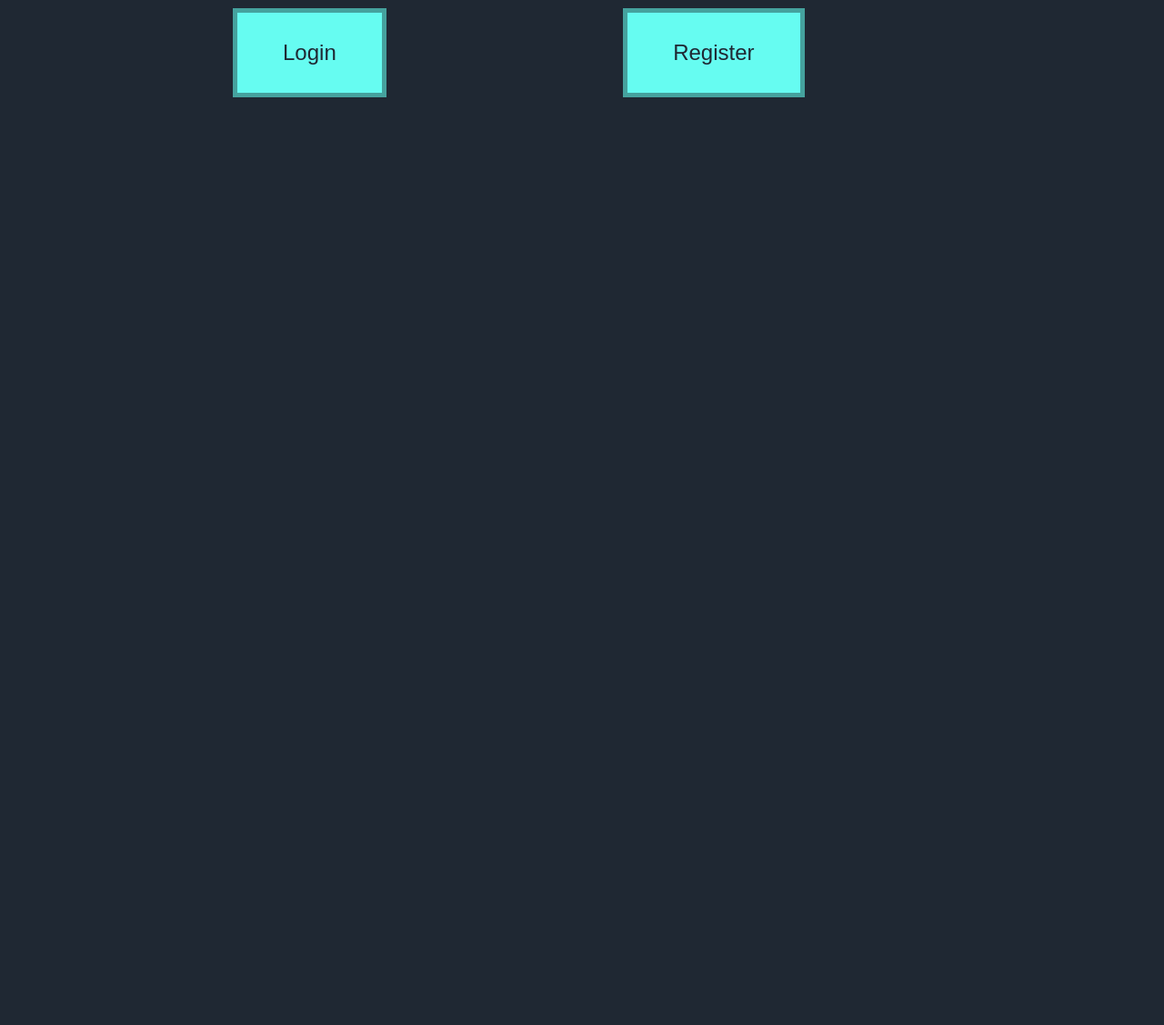
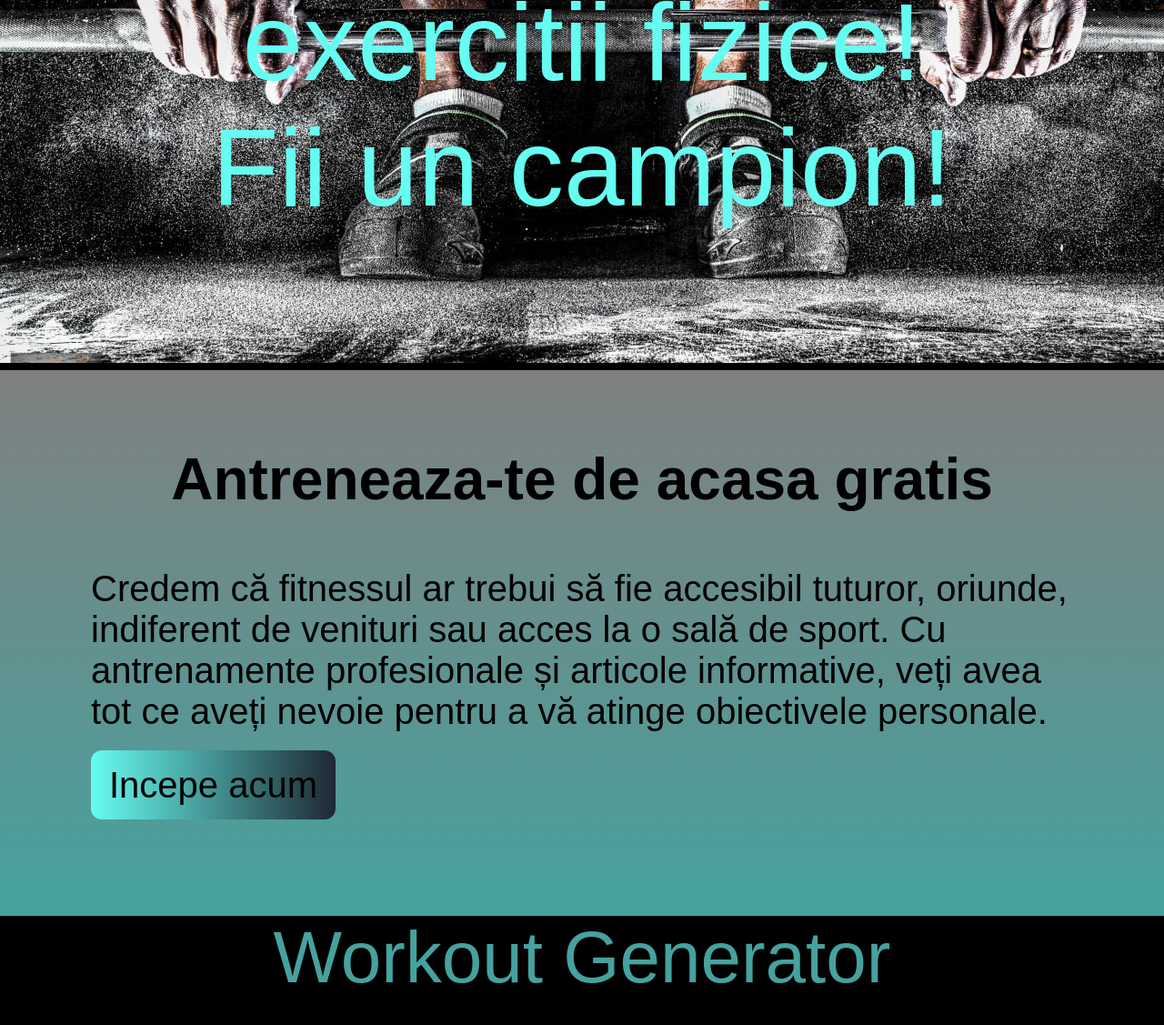
Before and after one commit to lucadani7/ProiectTehnologiiWeb, a PHP site: page / in a window 1280 px wide. Shown: the part 441-1568 px from the top of the page at 91% size. Before the commit the page ends 548 px from the top, so only its background shows below. Run offline with PHP 8.4, Linux system fonts and the light colour scheme.

Commit message:
index page

```diff
--- a/index.html
+++ b/index.html
@@ -8,53 +8,33 @@
     <title>Workout Generator</title>
 </head>
 <body>
-    <header>
-        <ul>
-            <li><a href="index.html">HOME</a></li>
-            <li><a href="login.php">LOGIN</a></li>
-            <li><a href="register.php">REGISTER</a></li>
-            <li class="logo"><img src="disc.jpg" class="logo-img"></li>
-        </ul>
-    </header>
+    <ul class="meniu">
+        <li><a href="index.html">HOME</a></li>
+        <li><a href="login.php">LOGIN</a></li>
+        <li><a href="register.php">REGISTER</a></li>
+    </ul>
 
     <main>
-
         <div class="div-img">
-            <img src="https://cdn.pixabay.com/photo/2017/08/24/21/41/tartan-track-2678544__340.jpg">
-            <div class="mid">
-                <div class="div-txt">
-                    <p>Varsta nu este o bariera, este o limita ce o pui in mintea ta!</p>
-                </div>
-            </div>
-        </div>
-        <div class="div-img">
-            <img src="https://cdn.pixabay.com/photo/2017/08/07/14/02/people-2604149__340.jpg">
-            <div class="mid">
-                <div class="div-txt">
-                    <p>Nu renunta! Sufera acum si traieste tot restul vietii tale ca un campion!</p>
-                </div>
-            </div>
-        </div>
-        <div class="div-img">
-            <img src="https://cdn.pixabay.com/photo/2020/11/24/18/19/cat-5773481__340.jpg">
-            <div class="mid">
-                <div class="div-txt">
-                    <p>Succesul se afla acolo unde pregatirea si oportunitatea se intalnesc!</p>
-                </div>
-            </div>
-        </div>
-        <div class="div-img">
-            <img src="https://cdn.pixabay.com/photo/2017/01/09/11/30/dumbbell-1966247_960_720.jpg">
-            <div class="mid">
-                <div class="div-txt">
-                    <p> Lumea aceasta este o mare sală de sport în care noi venim pentru a deveni puternici!</p>
-                </div>
-            </div>
+            <p>Generatorul tau de exercitii fizice!<br> Fii un campion!</p>
         </div>
 
-        <a class="link-main" href="login.php">Login</a>
-        <a class="link-main" href="register.php">Register</a>
+        <div class="div-text">
+            <h1>Antreneaza-te de acasa gratis</h1><br>
+            <p>Credem că fitnessul ar trebui să fie accesibil tuturor,
+                oriunde, indiferent de venituri sau acces la o sală de
+                sport. Cu antrenamente profesionale și articole informative,
+                veți avea tot ce aveți nevoie pentru a vă atinge obiectivele
+                personale.
+            </p>
+            <br><br>
+            <a href="login.php">Incepe acum</a>
+        </div>
+    </main>
 
-    </main>
+    <footer>
+        <p>Workout Generator</p>
+    </footer>
+
 </body>
 </html>
--- a/style.css
+++ b/style.css
@@ -2,48 +2,70 @@ body {
     margin: 0;
     padding: 0;
     font-family: sans-serif;
-    background-color: #1F2833;
 }
 
-header {
-    position: relative;
+/*       ----------------------------  footer    ---------------------------------     */
+
+footer{
     color: #45A29E;
     background: #000000;
     height: 15vh;
-    min-width: 500px;
+    width: 100%;
+    bottom: 0;
+    margin: 0;
+    position: relative;
+    text-align: center;
+}
+
+footer p{
+    font-size: 10vh;
+    margin: 0;
+}
+
+/*       ----------------------------  header    ---------------------------------     */
+
+header {
+    position: -webkit-sticky;
+    position: sticky;
+    color: #45A29E;
+    background: #000000;
+    height: 15vh;
     width: 100%;
     font-size: 4vh;
     top: 0;
 }
 
-ul {
+/*       ------------------------  meniu index page   -----------------------------     */
+
+.meniu{
     list-style-type: none;
     margin: 0;
     padding: 0;
     overflow: hidden;
+    color: #45A29E;
+    background: #000000;
+    position: fixed;
+    top: 0;
+    width: 100%;
+    height: 15vh;
+    font-size: 5vh;
+
 }
 
-li{
+.meniu li{
     float: left;
 }
 
-li a {
+.meniu li a {
     display: block;
     text-align: center;
-    margin-top: 5.5vh;
+    padding-left: 15px;
+    padding-right: 15px;
     margin-left: 5vh;
+    margin-top: 5vh;
     text-decoration: none;
-    border-left: 1vh solid #000000;
-    border-right: 1vh solid #45A29E;
-}
-
-li:last-child{
-    float: right;
-}
-
-.logo-img{
-    width: 15vh;
-    height: 15vh;
+    border-right: 2vh solid #000000;
+    border-left: 2vh solid #45A29E;
 }
 
 li a:link {
@@ -58,100 +80,82 @@ li a:visited {
 
 li a:hover {
     text-decoration: none;
-    border-left-color: #45A29E;
-    border-right-color: #000000;
+    border-right-color: #45A29E;
+    border-left-color: #000000;
     color: #1F2833;
 }
 
 li a:active {
     text-decoration: none;
-    color: #45A29E;
+    color: #1F2833;
 }
 
+/*       ----------------------------  main    ---------------------------------     */
+
 main {
-    position: relative;
+    margin-top: 15vh;
 }
 
-/*       ----------------------------  index      ---------------------------------     */
+/*       --------------------------  index page     -------------------------------     */
 
 .div-img{
-    position: relative;
-    width: 25%;
-    height: 40vh;
-    min-height: 300px;
-    min-width: 200px;
-    display: block;
-    float: left;
+    color: #66FCF1;
+    font-size: 15vh;
+    height: 85vh;
+    width: 100%;
+    background-image: url("poza1.jpg");
+    text-align: center;
+    background-size: 100% 100%;
+    background-repeat: no-repeat;
+    padding-top: 5vh;
 }
 
-.div-img img {
-    opacity: 1;
-    transition: 1s ease;
-    backface-visibility: hidden;
+.div-text{
+    background-image: linear-gradient(gray, #45A29E);
     width: 100%;
-    height: 100%;
-    min-height: 0px;
-    min-width: 0px;
+    height: 70vh;
+    margin: 0;
+    border-top: 1vh solid black;
+    padding-top: 5vh;
 }
 
-.mid {
-    transition: 1s ease;
-    opacity: 0;
-    position: absolute;
-    top: 50%;
-    left: 50%;
-    transform: translate(-50%, -50%);
-    -ms-transform: translate(-50%, -50%);
+.div-text p {
+    margin: 0;
+    font-size: 5vh;
+    margin-left: 100px;
+    margin-right: 100px;
+}
+
+.div-text h1{
+    font-size: 8vh;
     text-align: center;
 }
 
-.div-img:hover img {
-    opacity: 0.3;
+.div-text a{
+    font-size: 5vh;
+    margin-left: 100px;
+    padding: 16px 20px;
+    background-image: linear-gradient(to right, #66FCF1, #1F2833);
+    border-radius: 12px;
+    color: black;
 }
 
-.div-img:hover .mid {
-    opacity: 1;
-}
-
-.div-txt{
-    background-color: #45A29E;
-    color: #1F2833;
-    font-size: 16px;
-    padding: 16px 16px;
-    border-radius: 50%;
-}
-
-a:link {
+.div-text a:link {
     text-decoration: none;
 }
 
-a:visited {
+.div-text a:visited {
     text-decoration: none;
 }
 
-a:hover {
+.div-text a:hover {
     text-decoration: none;
+    background-image: linear-gradient(to left, #66FCF1, #1F2833);
+    transition: 1;
 }
 
-a:active {
+.div-text a:active {
     text-decoration: none;
-}
-
-.link-main, .link-main:link, .link-main:visited, .link-main:active{
-    display: inline-block;
-    color: #1F2833;
-    font-size: 3vh;
-    padding: 30px 50px;
-    border: 5px solid #45A29E;
-    background-color: #66FCF1;
-    margin-left: 20vw;
-    margin-top: 10px;
-}
-
-.link-main:hover{
-    border: 5px solid #45A29E;
-    background-color: #1F2833;
-    color: #66FCF1
 }
 
 /*     --------------------------------      login/register    -----------------------------------       */
```
Also changed, not shown: disc.jpg (deleted), poza1.jpg (added).
